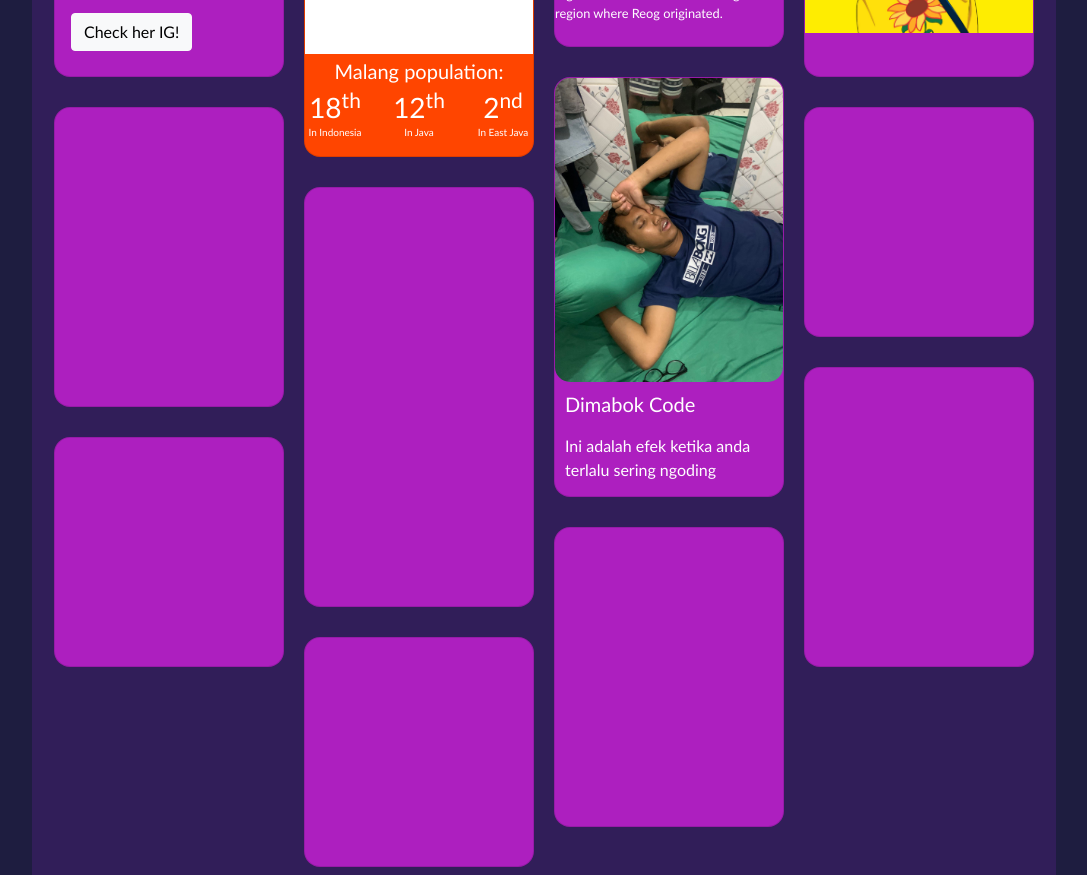
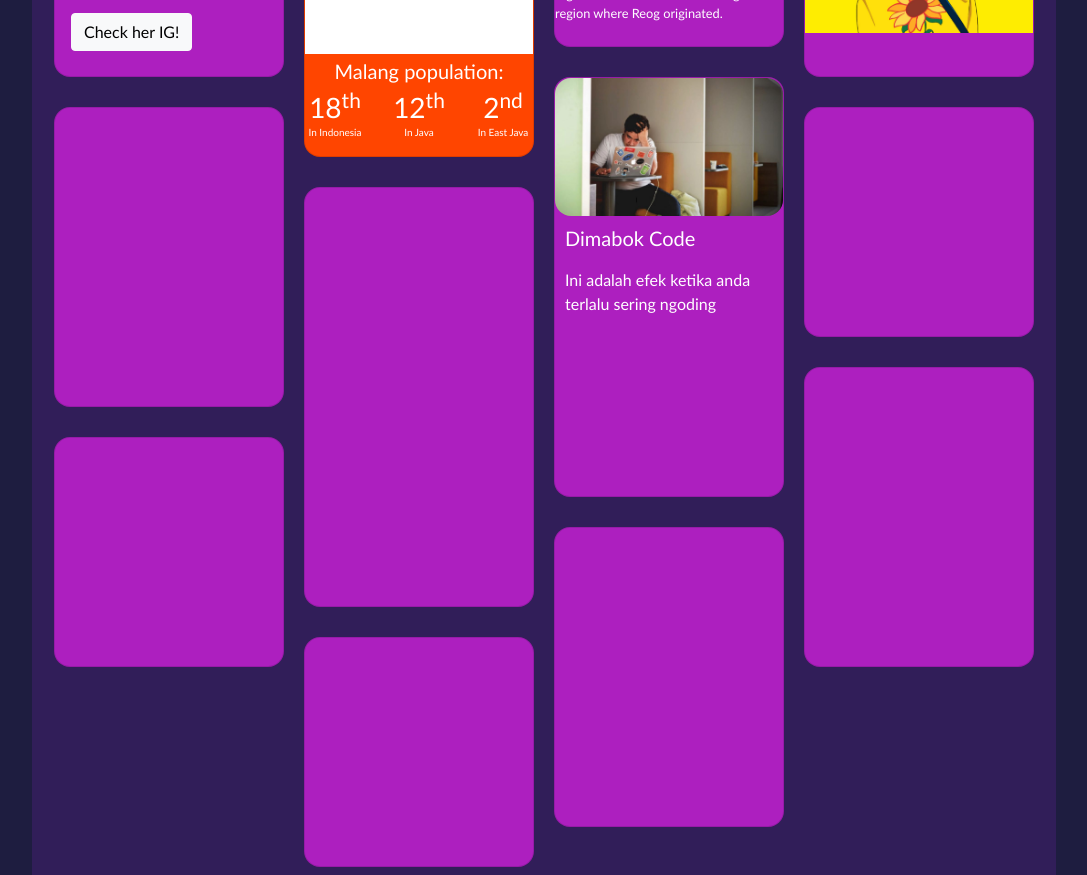
Before and after one commit to BNCC-Malang/bnccmalang-hacktoberfest2022, a plain HTML site: page index.html in a window 1280 px wide. Shown: the part 1787-2662 px from the top of the page, without its empty margins (96-1183 px from the left). Drawn offline with nearby package versions, Linux system fonts and the light colour scheme.

Commit message:
change photo

```diff
--- a/index.html
+++ b/index.html
@@ -142,7 +142,7 @@
         </div>
 
         <div class="card card_large">
-          <img style="border-radius: 15px" src="images/Hadad.jpg" class=""" alt="jihyo">
+          <img style="width: 100%; border-radius: 16px" src="images/pusing.jpg" class=""" alt="pusing">
           <h5 style="padding: 10px">Dimabok Code</h5>
           <p style="padding-left: 10px;">Ini adalah efek ketika anda terlalu sering ngoding</p>
         </div>
```
Also changed, not shown: images/pusing.jpg (added).
